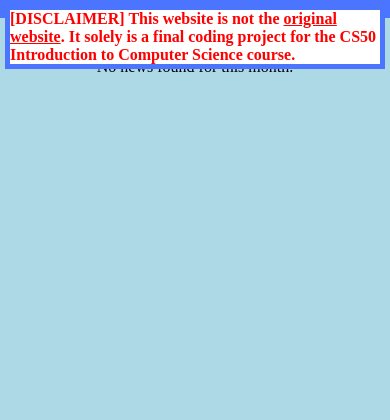
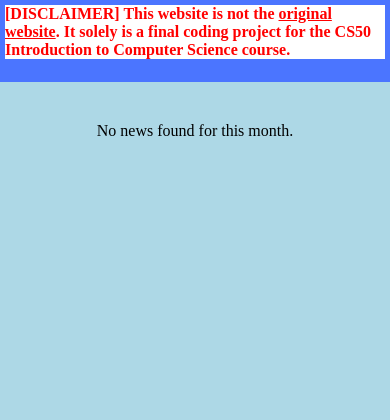
Before and after one commit to shsh227/shsh227.github.io, a Flask app: template templates/index.html in a window 390 px wide. Shown: the top 420 px of the page. Run offline with Flask 3, Linux system fonts and the light colour scheme; the template is opened without the code that fills it, so the values that code supplies are empty.

Commit message:
Update modified static/styles.css

```diff
--- a/static/styles.css
+++ b/static/styles.css
@@ -189,8 +189,6 @@ footer {
 
   #disclaimer {
     word-break: break-word;
-    position: fixed;
-    z-index: 1002;
     top: 5px;
     left: 5px;
     right: 5px;
```
